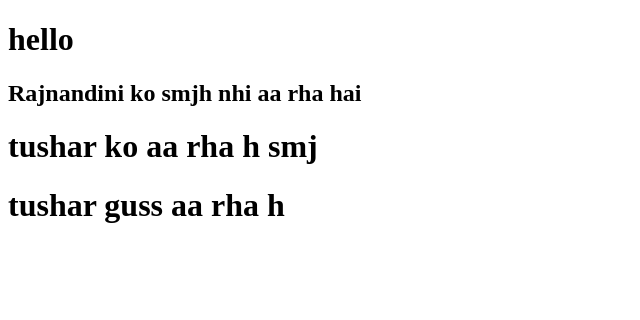
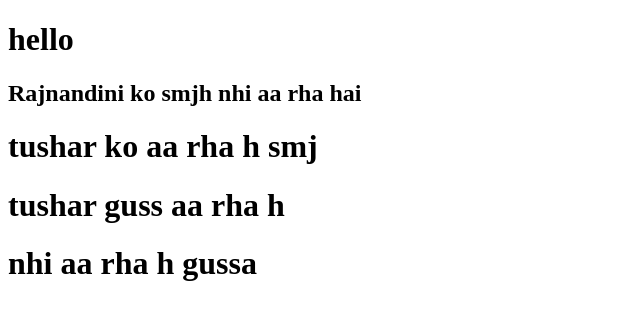
Before and after one commit to tusharch12/gitclone, a plain HTML site: page index.html in a window 1280 px wide. Shown: the whole page, without its empty margins (0-640 px from the left). Drawn offline with Linux system fonts and the light colour scheme.

Commit message:
some change

```diff
--- a/index.html
+++ b/index.html
@@ -16,5 +16,7 @@
     </h1>
 
     <h1>tushar guss aa rha h </h1>
+
+    <h1>nhi aa rha h gussa</h1>
 </body>
 </html>
```
